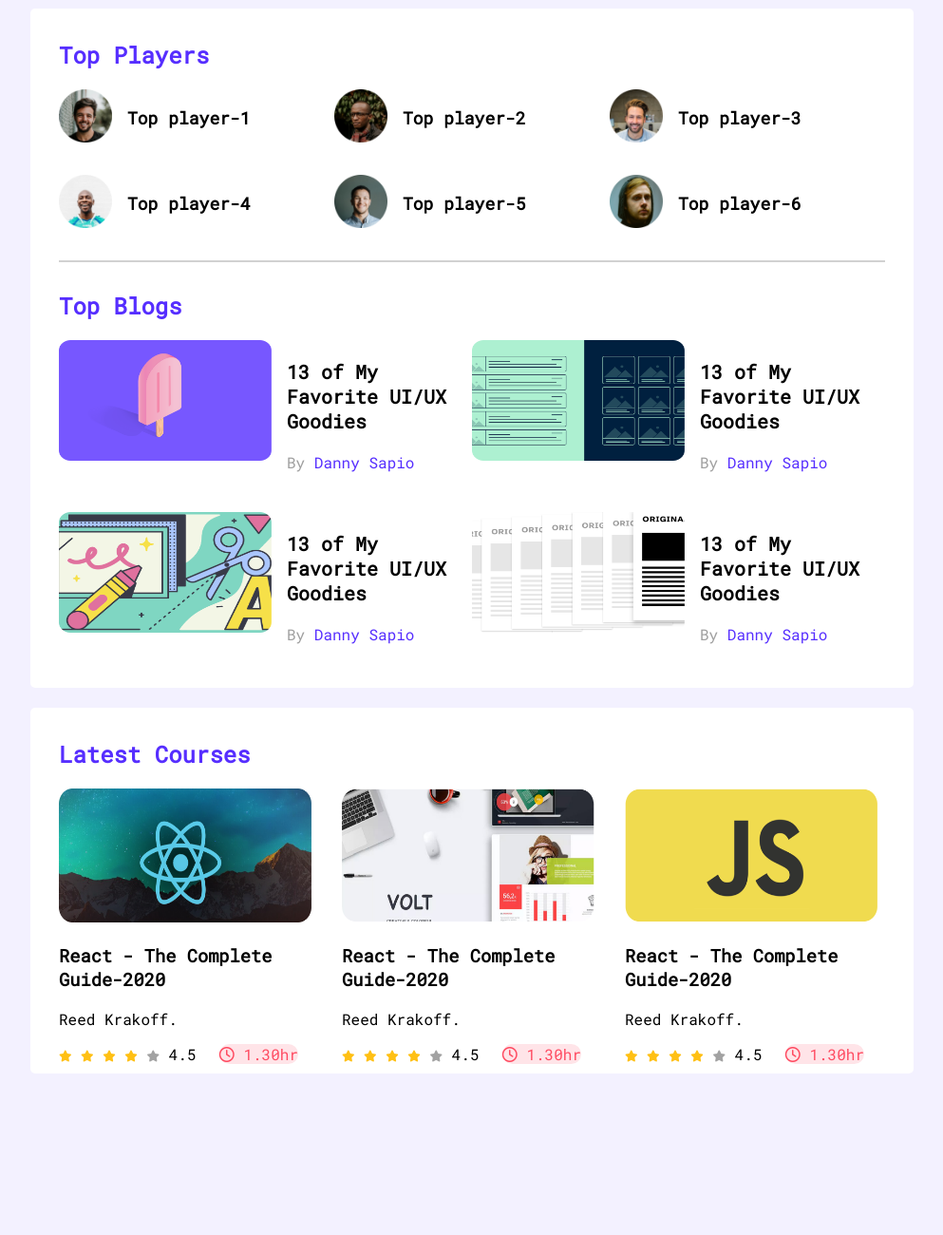
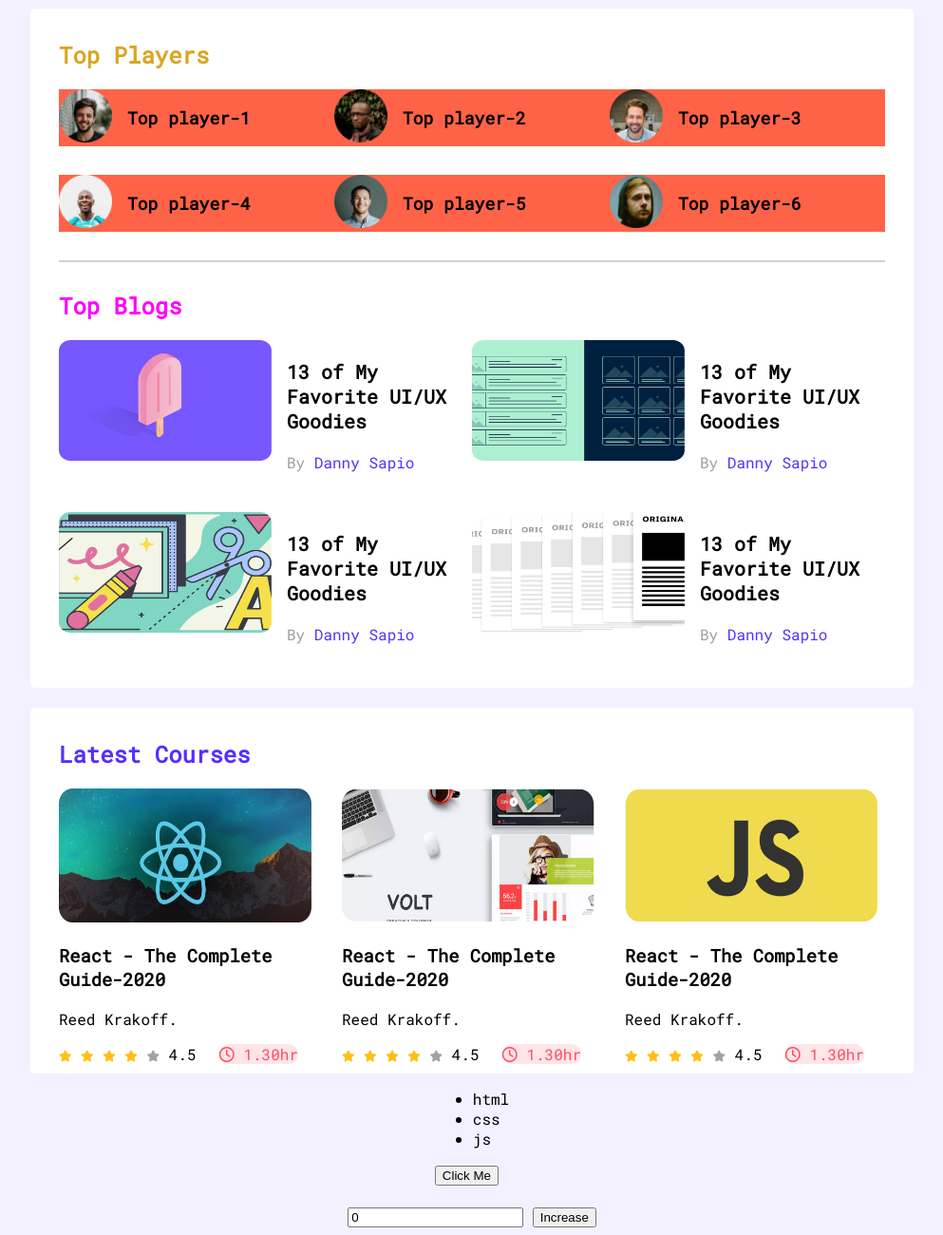
Before and after one commit to noormohammad20/leader-board-css3, a plain HTML site: page index.html in a window 1280 px wide. Shown: the part 20-1320 px from the top of the page at 95% size, without its empty margins (143-1136 px from the left). Before the commit the page ends 1158 px from the top, so only its background shows below. Drawn offline with Linux system fonts and the light colour scheme; a web font is replaced by a local one.

Commit message:
some js added

```diff
--- a/index.html
+++ b/index.html
@@ -23,7 +23,7 @@
     <main>
         <!-- Top Player and Top blogs -->
         <section class="container">
-            <h2 class="section-title">Top Players</h2>
+            <h2 id="top-players" class="section-title">Top Players</h2>
             <div class="top-players ">
                 <div class="players">
                     <div class="player">
@@ -55,7 +55,7 @@
             <hr>
 
             <div class="top-blogs">
-                <h2 class="section-title">Top Blogs</h2>
+                <h2 id="top-blogs" class="section-title">Top Blogs</h2>
                 <div class="blogs">
                     <article class="blog">
                         <div class="thumbnaill">
@@ -193,8 +193,22 @@
             </div>
 
         </section>
+        <!-- practice section  -->
+        <div>
+            <ul id="ul">
+                <li>html</li>
+                <li>css</li>
+                <li>js</li>
+            </ul>
+            <button id="click-btn">Click Me</button>
+        </div>
+        <br>
+        <div>
+            <input id="input" type="text" value="0">
+            <button id="btn">Increase</button>
+        </div>
     </main>
-
+    <script src="./js/logic.js"></script>
 </body>
 
 </html>
--- /dev/null
+++ b/js/logic.js
@@ -0,0 +1,36 @@
+/* . Top Players2022 নাম একটা লেখা আছে। অথবা Top Blogs লেখা আছে। এই দুইটাকে দুইটা ID দাও। HTML চেইঞ্জ করে ID সেট করো। তারপর জাভাস্ক্রিপ্ট দিয়েই সেই এলিমেন্ট খুঁজে বের করে তার টেক্সট এর কালার চেইঞ্জ করে ফেলো। */
+document.getElementById('top-players').style.color = 'goldenrod';
+document.getElementById('top-blogs').style.color = 'magenta'
+
+/* ২. জাভাস্ক্রিপ্ট দিয়ে player ক্লাস এর যতগুলা div আছে সবগুলাকে যেকোন একটা ব্যাকগ্রাউন্ড কালার দাও। তোমার ইচ্ছামতো যেকোন একটা ব্যাকগ্রাউন্ড কালার দিতে হবে। তবে কালারটা hex কালার না দিয়ে। rgba কালার দাও। যদি rgba বুঝতে না পারো। তাহলে গুগলে সার্চ দিয়ে একটা rgba কালার বের করে তারপর সেই কালার দাও।   */
+
+const players = document.getElementsByClassName('player');
+
+for (const player of players) {
+    player.style.backgroundColor = 'rgba(255, 99, 71, 1)';
+}
+
+/* ৩. ওয়েবসাইট এর নিচে একটা ul list যোগ করো। সেখানে তোমার ইচ্ছামতো তিনটা আইটেম যোগ করো। তারপর ul এর নিচে একটা বাটন যোগ করো। এখন তোমার কাজ হবে। বাটনে যতবার ক্লিক করবে। ul এর মধ্যে নতুন একটা লিস্ট আইটেম যোগ হবে।  */
+
+document.getElementById('click-btn').addEventListener('click', function () {
+    const ul = document.getElementById('ul')
+    const li = document.createElement('li')
+    li.appendChild(document.createTextNode('bootstrap'))
+    ul.appendChild(li)
+})
+
+/* ৪. এখন ul এর নিচে একটা ইনপুট ফিল্ড আর একটা বাটন যোগ করো। ইনপুট ফিল্ড এ শুরুতে মান হবে শূন্য (০)। তারপর ইনপুট ফিল্ডের পাশের নতুন বাটন এ যতবার প্রেস করবে ততবার এক এক করে ইনপুট ফিল্ড এর মান এক এক করে বাড়বে।  */
+document.getElementById('btn').addEventListener('click', function increaseValue() {
+    const input = document.getElementById('input');
+    const inputNumber = input.value
+    if (input.value < 5) {
+        input.value = parseInt(inputNumber) + 1
+
+    }
+    else {
+        document.getElementById('btn').setAttribute('disabled', true)
+    }
+})
+
+
+// . (চ্যালেঞ্জিং ওয়ান)উপরে বাটনে দুইটা শর্ত আছে। সেটা হচ্ছে সংখ্যা বাড়লেও সেটা হবে সর্বোচ্চ ৫। অর্থাৎ ০ থেকে এক এক করে বেড়ে বেড়ে পাঁচ পর্যন্ত হতে পারে। তার উপরে আর বাড়বে না। এবং ৫ হয়ে গেলে বাটনটা ডিজেবল হয়ে যাবে।
```
